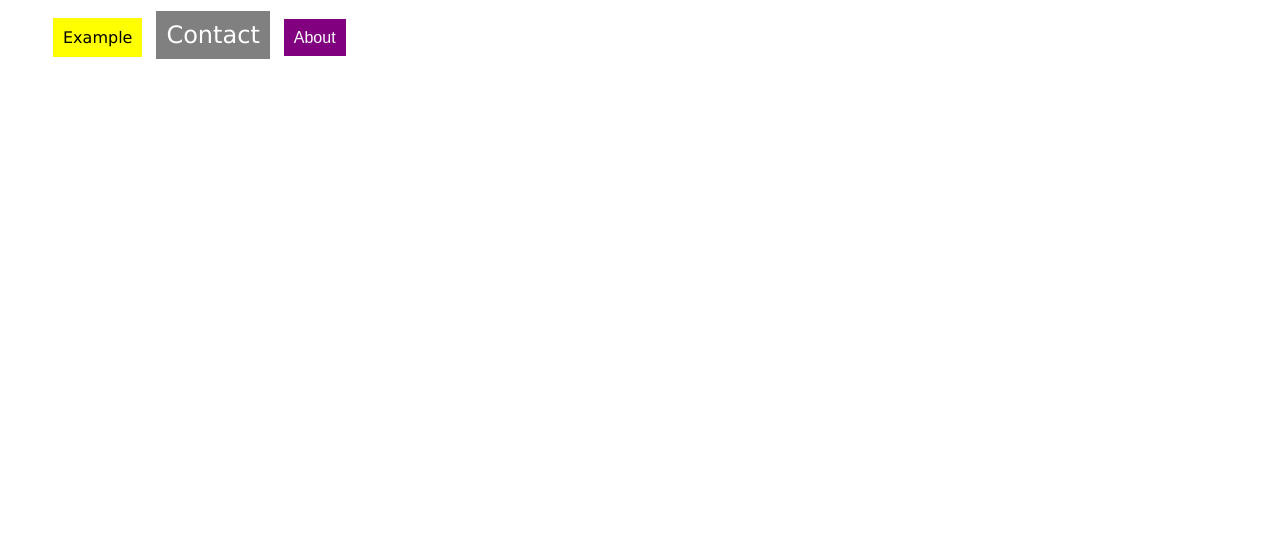
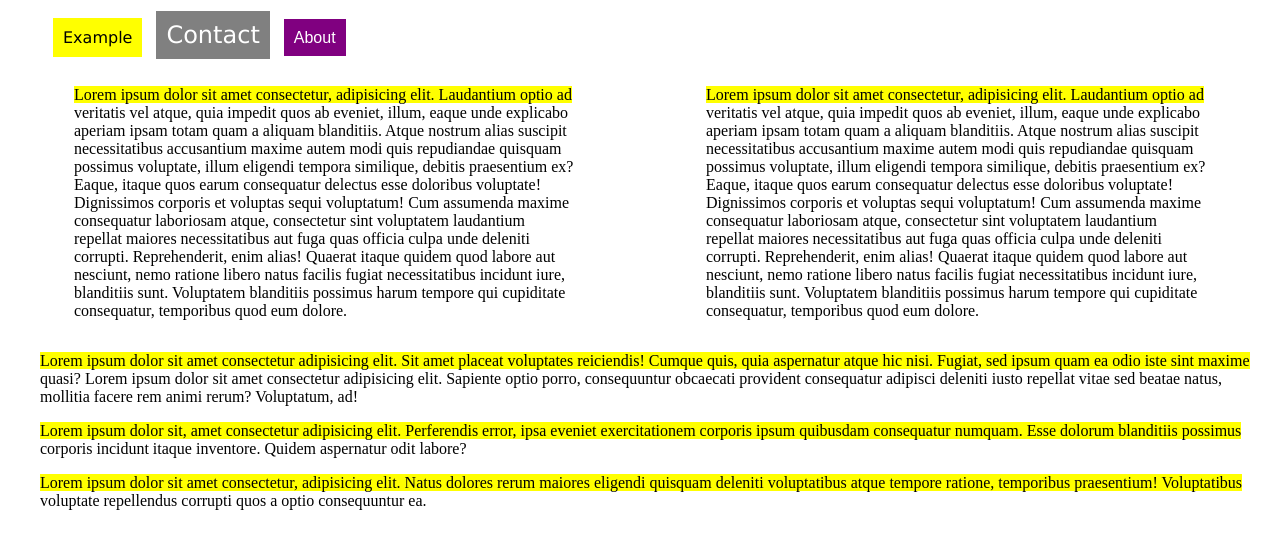
Before and after one commit to timegated/css-test-area, a plain HTML site: page building-blocks/index.html in a window 1280 px wide. Drawn offline with Linux system fonts and the light colour scheme.

Commit message:
readme file updated

```diff
--- a/building-blocks/index.html
+++ b/building-blocks/index.html
@@ -1,16 +1,74 @@
 <!DOCTYPE html>
 <html lang="en">
+
 <head>
     <meta charset="UTF-8">
     <meta name="viewport" content="width=device-width, initial-scale=1.0">
     <link rel="stylesheet" href="style.css">
     <title>Building Blocks</title>
 </head>
+
 <body>
     <ul>
         <li><a href="#example">Example</a></li>
         <li><a href="#contact">Contact</a></li>
         <li><a href="#about">About</a></li>
     </ul>
+    <div class="flex-wrapper">
+        <div class="container">
+            <p>Lorem ipsum dolor sit amet consectetur, adipisicing elit. Laudantium optio ad veritatis vel atque, quia
+                impedit
+                quos ab eveniet, illum, eaque unde explicabo aperiam ipsam totam quam a aliquam blanditiis.
+                Atque nostrum alias suscipit necessitatibus accusantium maxime autem modi quis repudiandae quisquam possimus
+                voluptate, illum eligendi tempora similique, debitis praesentium ex? Eaque, itaque quos earum consequatur
+                delectus esse doloribus voluptate!
+                Dignissimos corporis et voluptas sequi voluptatum! Cum assumenda maxime consequatur laboriosam atque,
+                consectetur sint voluptatem laudantium repellat maiores necessitatibus aut fuga quas officia culpa unde
+                deleniti
+                corrupti. Reprehenderit, enim alias!
+                Quaerat itaque quidem quod labore aut nesciunt, nemo ratione libero natus facilis fugiat necessitatibus
+                incidunt
+                iure, blanditiis sunt. Voluptatem blanditiis possimus harum tempore qui cupiditate consequatur, temporibus
+                quod
+                eum dolore.
+            </p>
+        </div>
+        <div class="container">
+            <p>Lorem ipsum dolor sit amet consectetur, adipisicing elit. Laudantium optio ad veritatis vel atque, quia
+                impedit
+                quos ab eveniet, illum, eaque unde explicabo aperiam ipsam totam quam a aliquam blanditiis.
+                Atque nostrum alias suscipit necessitatibus accusantium maxime autem modi quis repudiandae quisquam possimus
+                voluptate, illum eligendi tempora similique, debitis praesentium ex? Eaque, itaque quos earum consequatur
+                delectus esse doloribus voluptate!
+                Dignissimos corporis et voluptas sequi voluptatum! Cum assumenda maxime consequatur laboriosam atque,
+                consectetur sint voluptatem laudantium repellat maiores necessitatibus aut fuga quas officia culpa unde
+                deleniti
+                corrupti. Reprehenderit, enim alias!
+                Quaerat itaque quidem quod labore aut nesciunt, nemo ratione libero natus facilis fugiat necessitatibus
+                incidunt
+                iure, blanditiis sunt. Voluptatem blanditiis possimus harum tempore qui cupiditate consequatur, temporibus
+                quod
+                eum dolore.
+            </p>
+        </div>
+    </div>
+
+    <article>
+        <p>Lorem ipsum dolor sit amet consectetur adipisicing elit. Sit amet placeat voluptates reiciendis! Cumque quis,
+            quia aspernatur atque hic nisi. Fugiat, sed ipsum quam ea odio iste sint maxime quasi?
+            Lorem ipsum dolor sit amet consectetur adipisicing elit. Sapiente optio porro, consequuntur obcaecati
+            provident consequatur adipisci deleniti iusto repellat vitae sed beatae natus, mollitia facere rem animi
+            rerum? Voluptatum, ad!
+        </p>
+        <p>Lorem ipsum dolor sit, amet consectetur adipisicing elit. Perferendis error, ipsa eveniet exercitationem
+            corporis ipsum quibusdam consequatur numquam. Esse dolorum blanditiis possimus corporis incidunt itaque
+            inventore. Quidem aspernatur odit labore?
+        </p>
+        <p>Lorem ipsum dolor sit amet consectetur, adipisicing elit. Natus dolores rerum maiores eligendi quisquam
+            deleniti voluptatibus atque tempore ratione, temporibus praesentium! Voluptatibus voluptate repellendus
+            corrupti quos a optio consequuntur ea.
+        </p>
+    </article>
 </body>
+
 </html>
--- a/building-blocks/style.css
+++ b/building-blocks/style.css
@@ -1,3 +1,16 @@
+/* Container Styling */
+.container {
+    max-width: 500px;
+    margin: auto;
+}
+
+/* Flexbox */
+.flex-wrapper {
+    display: flex;
+    flex-direction: row;
+}
+
+/* Styling a nav */
 ul>li {
     list-style: none;
     display: inline-block;
@@ -25,3 +38,24 @@ a[href='#about'] {
     background: purple;
     font-family: sans-serif;
 }
+
+/* Selecting the first line of a p element */
+
+p::first-line {
+    background: yellow;
+}
+
+article > p {
+    margin-left: 2rem;
+}
+
+/* Media Queries */
+
+@media (max-width: 700px) {
+    .container {
+        max-width: 350px;
+    }
+    .flex-wrapper {
+        flex-direction: column;
+    }
+}
```
Also changed, not shown: 1 other file.
